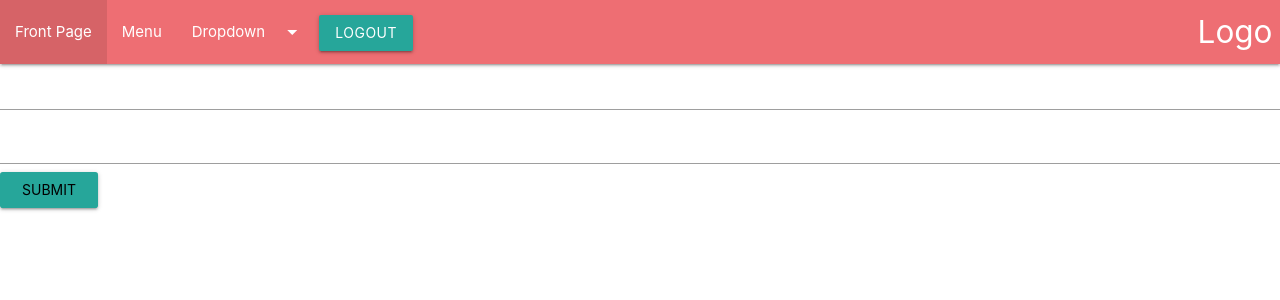
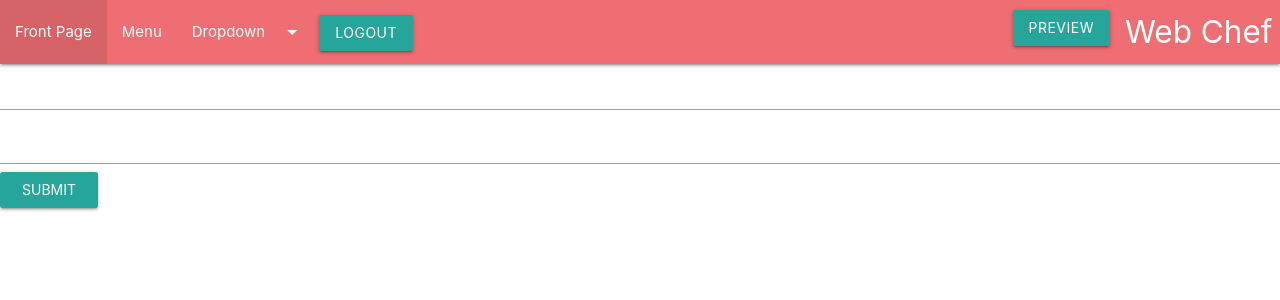
Before and after one commit to codexter1/CMS, a Django app: page /hdr_frm/ in a window 1280 px wide. Shown: the top 300 px of the page. Run offline with Django 3.2, Linux system fonts and the light colour scheme; the visitor is signed in with stand-in values (Sample User, id 1).

Commit message:
more navigation for cms

```diff
--- a/CMS/main_app/static/style.css
+++ b/CMS/main_app/static/style.css
@@ -39,3 +39,21 @@ h1 {
 #right-margin-50 {
   margin-right: 50px;
 }
+
+#cmsubmit {
+  color: white;
+}
+
+#displaylogout {
+  margin-left: 170px;
+}
+
+#displayedit {
+  float: right;
+  margin-right: 10px;
+}
+
+#preview {
+  margin-right: 170px;
+  margin-top: 10px;
+}
--- a/CMS/main_app/templates/home.html
+++ b/CMS/main_app/templates/home.html
@@ -32,6 +32,8 @@
         <div id="left-margin-50">
           <a href="#" class="brand-logo">Dope</a>
         </div>
+        <a id="displaylogout" href="{% url 'logout' %}" class="btn waves-effect waves-light">Logout</a>
+        <a id="displayedit" href="/hdr_frm" class="btn-large waves-effect waves-light">Edit</a>
         <ul id="nav-mobile" class="right hide-on-med-and-down" >
           <li><a href="sass.html">Home</a></li>
           <li><a href="badges.html">Menu</a></li>
--- a/CMS/main_app/templates/index.html
+++ b/CMS/main_app/templates/index.html
@@ -9,6 +9,8 @@
     <!-- Compiled and minified CSS -->
     <link rel="stylesheet" href="https://cdnjs.cloudflare.com/ajax/libs/materialize/1.0.0-beta/css/materialize.min.css">
     <link type="text/css" rel="stylesheet" href="{% static 'materialize.css' %}"  media="screen,projection"/>
+    <!-- style.css -->
+    <link type="text/css" rel="stylesheet" href="{% static 'style.css' %}"/>
     <!-- Compiled and minified JavaScript -->
     <script src="https://cdnjs.cloudflare.com/ajax/libs/materialize/1.0.0-beta/js/materialize.min.js"></script>
   </head>
@@ -23,7 +25,8 @@
     </ul>
     <nav>
       <div class="nav-wrapper">
-        <a href="#" class="brand-logo right">Logo</a>
+        <a id="preview" href="/home" class="btn waves-effect waves-light right">Preview</a>
+        <a href="#" class="brand-logo right">Web Chef</a>
         <a href="{% url 'logout' %}" class="btn waves-effect waves-light">Logout</a>
         <ul id="nav-mobile" class="left hide-on-med-and-down">
           <li><a href="sass.html">Front Page</a></li>
@@ -62,8 +65,9 @@
       {% csrf_token %}
       <input type="text" name="image" value="">
       <input type="text" name="title" value="">
-      <input class="btn waves-effect waves-light" type="submit" value="Submit"/>
+      <input id="cmsubmit" class="btn waves-effect waves-light" type="submit" value="Submit"/>
   </form>
+
 
 
   <script src="https://ajax.googleapis.com/ajax/libs/jquery/3.3.1/jquery.min.js"></script>
--- a/CMS/main_app/views.py
+++ b/CMS/main_app/views.py
@@ -20,10 +20,10 @@ def index(request):
     return render(request, 'index.html', {'header': header})
 
 def home(request):
+    if not request.user.is_authenticated:
+        return HttpResponseRedirect('/login')
     user = request.user
     header = Header.objects.filter(user=user)
-    if not request.user.is_authenticated:
-        return HttpResponseRedirect('/login')
     return render(request, 'home.html', { 'header': header })
 
 
```
